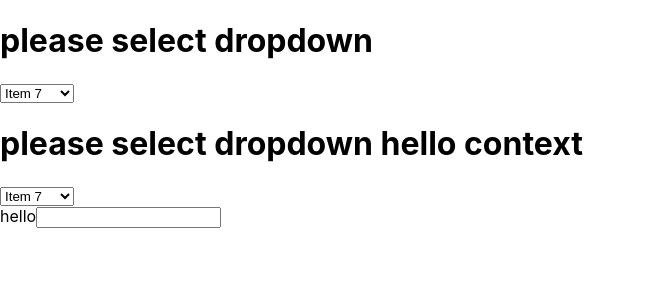
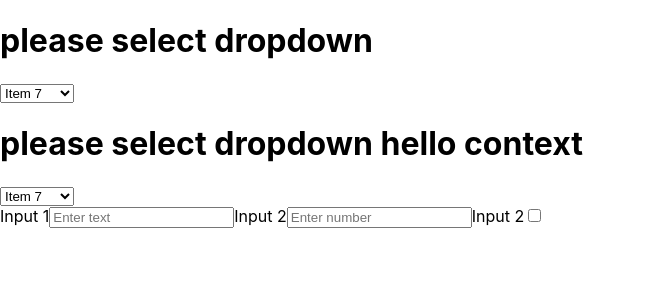
Before and after one commit to ankurshrey/libproject, a React (Create React App) app in the folder presentation/: page / in a window 1280 px wide. Shown: the top 300 px of the page, without its empty margins (0-646 px from the left). Built offline with nearby package versions, Linux system fonts and the light colour scheme.

Commit message:
config changes

```diff
--- a/presentation/public/config.json
+++ b/presentation/public/config.json
@@ -1,17 +1,38 @@
-{
-  "controls": [
+[
   {
     "id": "input1",
+    "type": "text",
     "label": "Input 1",
-      "type": "text",
-      "placeholder": "Enter text for Input 1"
+    "placeholder": "Enter text",
+    "required": true,
+    "source":{
+      "source":"",
+      "data":"",
+      "uri":""
+    }
   },
   {
-      "id": "checkbox1",
-      "label": "Checkbox 1",
+    "id": "input2",
+    "type": "number",
+    "label": "Input 2",
+    "placeholder": "Enter number",
+    "required": false,
+    "source":{
+      "source":"",
+      "data":"",
+      "uri":""
+    }
+  },
+  {
+    "id": "input3",
     "type": "checkbox",
-      "checkboxLabel": "Check this box",
-      "required": true
+    "label": "Input 2",
+    "placeholder": "Enter check",
+    "required": false,
+    "source":{
+      "source":"",
+      "data":"",
+      "uri":""
+    }
   }
 ]
-}
--- a/presentation/src/component/PrimaryPage.tsx
+++ b/presentation/src/component/PrimaryPage.tsx
@@ -3,25 +3,9 @@ import { AppContext } from '../index';
 import InputBox from './Input/InputBox';
 import { InputTypes } from 'lib/@native/rkInputs/input.rk';
 
-// interface Control {
-//   id: string;
-//   label: string;
-//   type: string;
-//   placeholder: string;
-//   required?: boolean;
-// }
-
-// interface PrimaryBoxProps {
-//   controls: Control[];
-// }
-const x:InputTypes={
-  id:'text1',
-  label:'hello',
-  type:'text'
-}
 const PrimaryPage = () => {
   const configPath = useContext(AppContext);
-  const [controls, setControls] = useState<InputTypes[]>([]); // Provide an initial state
+  const [controls, setControls] = useState<InputTypes[]>([]);
 
   useEffect(() => {
     const fetchData = async () => {
@@ -40,17 +24,17 @@ const PrimaryPage = () => {
     };
 
     fetchData();
-  }, [configPath]); // Include configPath as a dependency for useEffect
-
-  console.log("prime",controls)
+  }, [configPath]);
 
   return (
     <div>
-    <InputBox inputs={x}/>
-    {/* {controls?.map((control) => (
-        <InputBox key={control.id} inputs={control} />
-      ))} */}
-
+      {controls.length > 0 ? (
+        controls.map((control) => (
+          <InputBox key={control.id} inputs={control} />
+        ))
+      ) : (
+        <div>No controls available</div>
+      )}
     </div>
   );
 };
```
Lines whose indentation alone changed are shown as unchanged.
